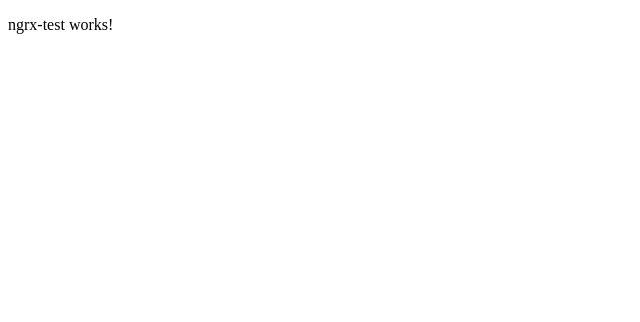
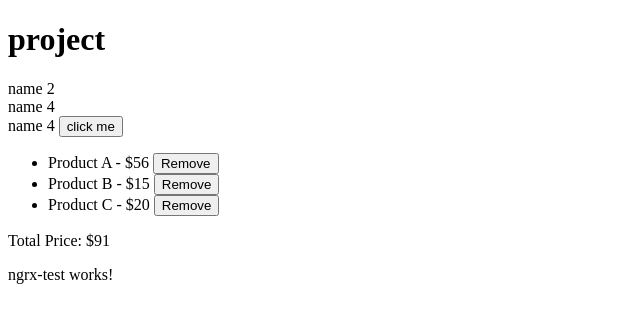
Before and after one commit to v-sukhanov/sharp_dev_angular_education, an Angular app: page / in a window 1280 px wide. Shown: the top 322 px of the page, without its empty margins (0-640 px from the left). Built offline with nearby package versions, Linux system fonts and the light colour scheme.

Commit message:
params through input

```diff
--- a/src/app/app.component.html
+++ b/src/app/app.component.html
@@ -1,7 +1,7 @@
-<!--<h1>-->
-<!--	{{title}}-->
-<!--</h1>-->
-<!--&lt;!&ndash;<app-mark-for-check-test></app-mark-for-check-test>&ndash;&gt;-->
-<!--<app-signals-test></app-signals-test>-->
-<!--<router-outlet></router-outlet>-->
+<h1>
+	{{title}}
+</h1>
+<app-mark-for-check-test></app-mark-for-check-test>
+<app-signals-test></app-signals-test>
+<router-outlet></router-outlet>
 <app-ngrx-test></app-ngrx-test>
```
